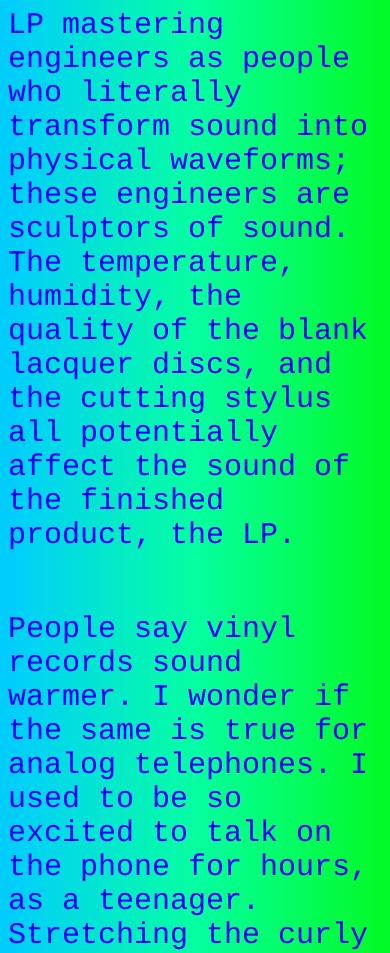
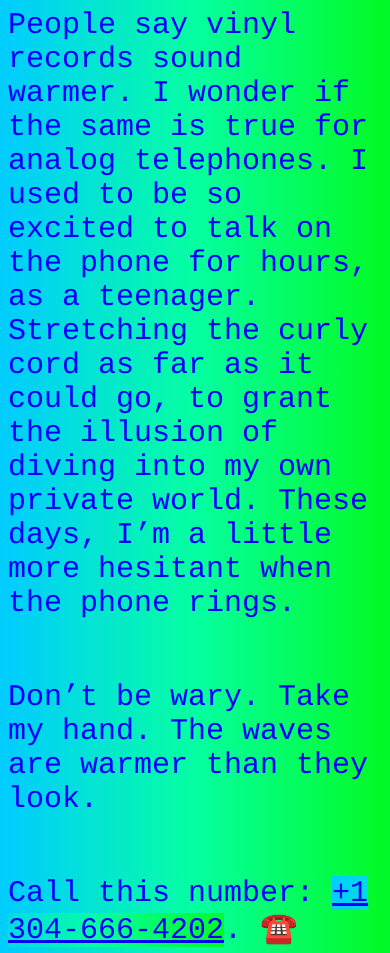
Before and after one commit to annthurium/vaporloop, a website: page src/public/phone-green.html in a window 390 px wide. Shown: the part 139-1092 px from the top of the page. Drawn offline with Linux system fonts and the light colour scheme.

Commit message:
add phone number

```diff
--- a/src/public/phone-green.html
+++ b/src/public/phone-green.html
@@ -12,14 +12,6 @@
   <body>
     <h1>Choose Your Own Adventure</h1>
     <p>
-      LP mastering engineers as people who literally transform sound into
-      physical waveforms; these engineers are sculptors of sound. The
-      temperature, humidity, the quality of the blank lacquer discs, and the
-      cutting stylus all potentially affect the sound of the finished product,
-      the LP.
-    </p>
-
-    <p>
       People say vinyl records sound warmer. I wonder if the same is true for
       analog telephones. I used to be so excited to talk on the phone for hours,
       as a teenager. Stretching the curly cord as far as it could go, to grant
@@ -29,7 +21,9 @@
 
     <p>Don’t be wary. Take my hand. The waves are warmer than they look.</p>
 
-    <p>Call this number: NUMBER. ☎️</p>
+    <p>
+      Call this number: <a href="tel://+13046664202">+1 304-666-4202</a>. ☎️
+    </p>
 
     <p>Put your phone on speaker. 🔊</p>
 
```
Also changed, not shown: src/public/phone-blue.html (+3 -8 lines), src/public/phone-pink.html (+3 -9 lines), src/public/phone-purple.html (+3 -9 lines).
